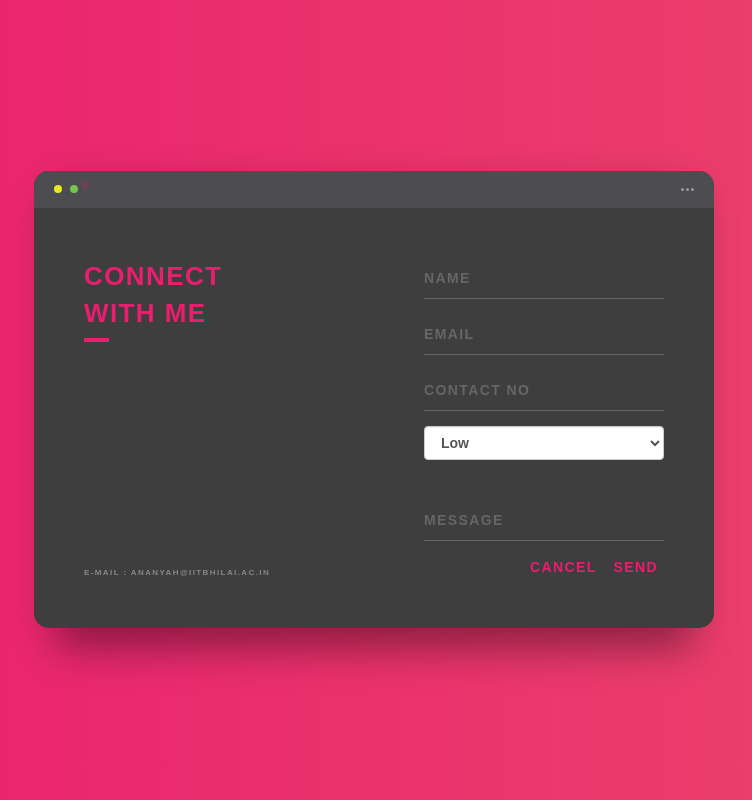
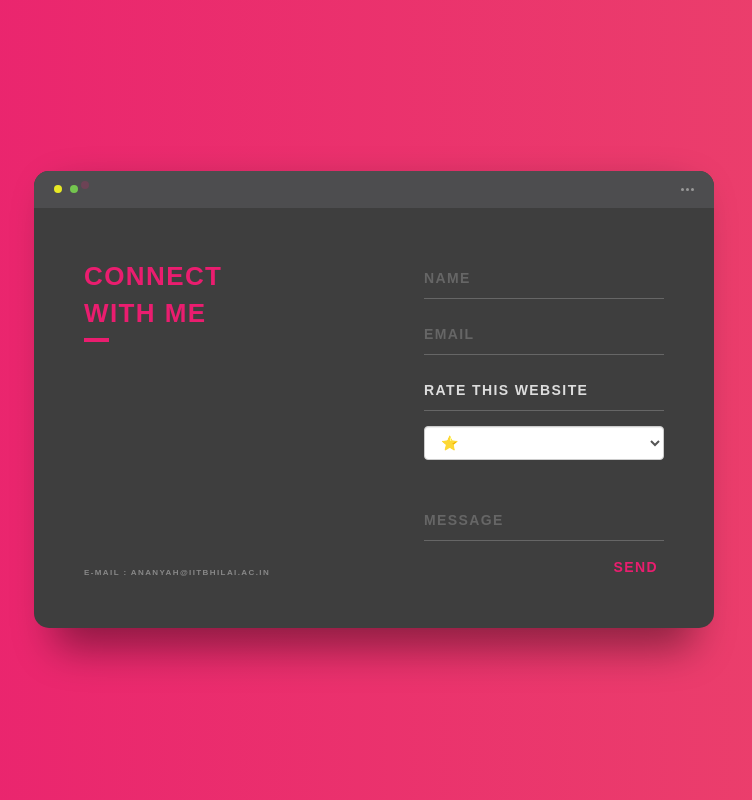
Before and after one commit to itsme-ok/Contact-me, a plain HTML site: page index.html in a window 1280 px wide. Shown: the whole page, without its empty margins (266-1018 px from the left). Drawn offline with nearby package versions, Linux system fonts and the light colour scheme.

Commit message:
Update index.html

```diff
--- a/index.html
+++ b/index.html
@@ -43,25 +43,27 @@
               <div class="app-form">
                 <div class="app-form-group">
                   <input
-                  type="text" class="app-form-control" placeholder="NAME" id="issueAssignedToInput">
+                  type="text" class="app-form-control" placeholder="NAME" id="issueAssignedToInput" required>
                 </div>
                 <div class="app-form-group">
-                  <input class="app-form-control" placeholder="EMAIL">
+                  <input class="app-form-control" placeholder="EMAIL" required>
                 </div>
                 <div class="app-form-group">
-                  <input class="app-form-control" placeholder="CONTACT NO">
+                  <input class="app-form-control" placeholder="CONTACT NO" value="Rate this website" readonly>
                 </div>
                 <div class="form-group">
-                <select id="issueSeverityInput" class="form-control">
-                  <option value="Low">Low</option>
-                  <option value="Medium">Medium</option>
-                  <option value="High">High</option>
+                <select id="issueSeverityInput" class="form-control" required>
+                  <option value="⭐">⭐</option>
+                  <option value="⭐⭐">⭐⭐</option>
+                  <option value="⭐⭐⭐">⭐⭐⭐</option>
+                  <option value="⭐⭐⭐⭐">⭐⭐⭐⭐</option>
+                  <option value="⭐⭐⭐⭐⭐">⭐⭐⭐⭐⭐</option>
                 </select></div>
                 <div class="app-form-group message">
-                  <input type="text" class="app-form-control" id="issueDescInput" placeholder="MESSAGE">
+                  <input type="text" class="app-form-control" id="issueDescInput" placeholder="MESSAGE" required>
                 </div>
                 <div class="app-form-group buttons">
-                  <button class="app-form-button">CANCEL</button>
+
                   <button type="submit" class="app-form-button">SEND</button>
                 </form>
                 </div>
```
